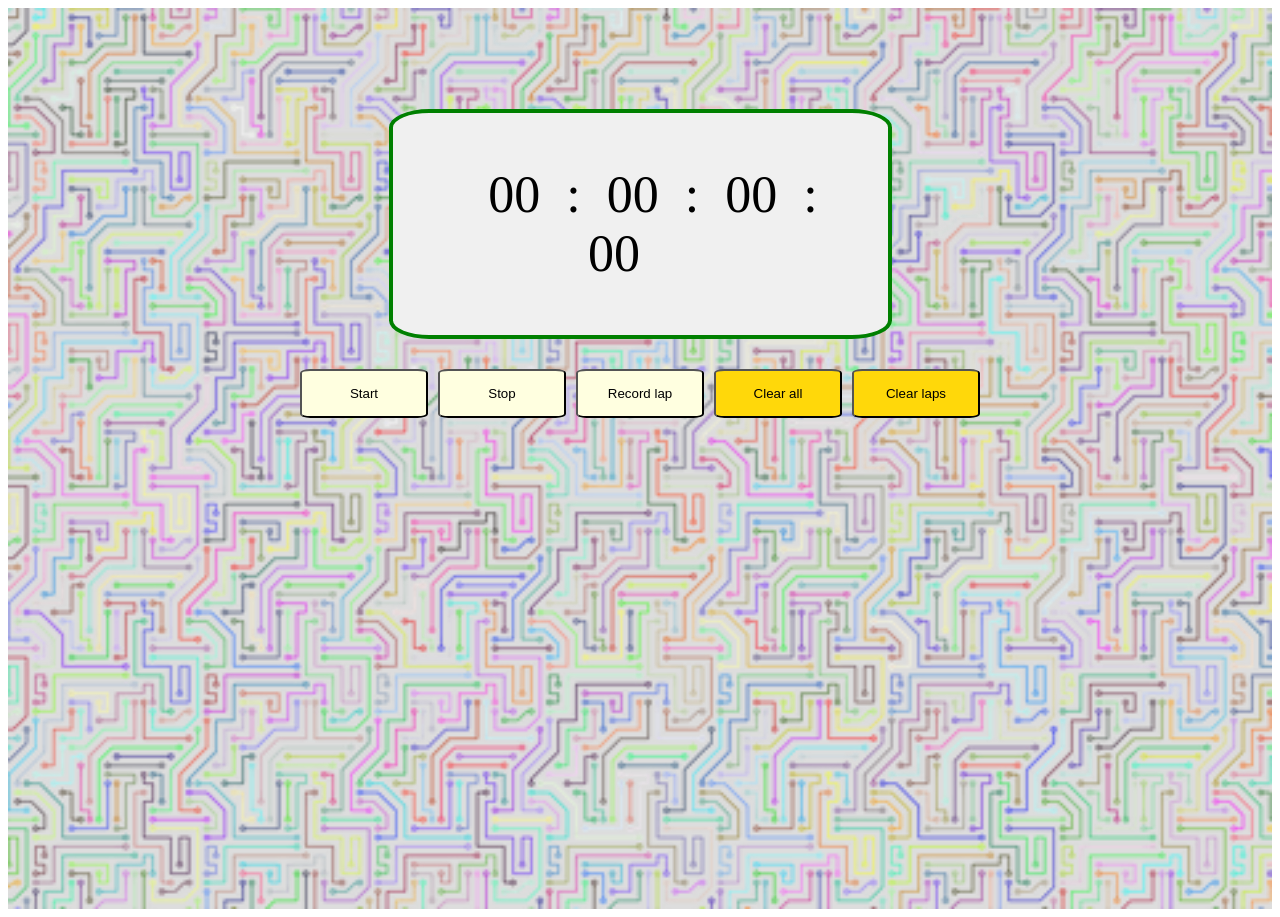
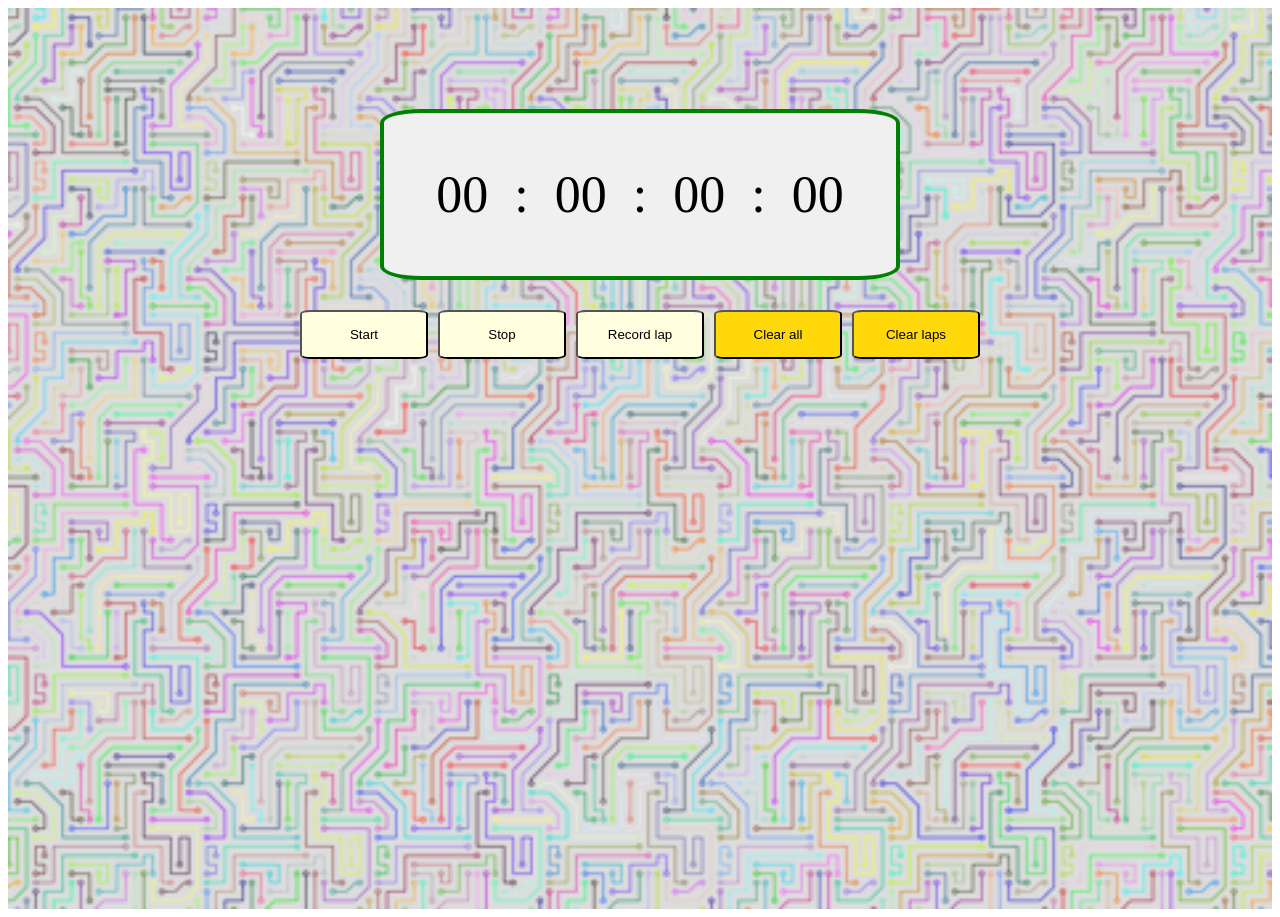
Before and after one commit to three-cubed/stopwatch_react, a React (Create React App) app: page / in a window 1280 px wide. Built offline with nearby package versions, Linux system fonts and the light colour scheme.

Commit message:
further tweaking of CSS

```diff
--- a/src/stylesheet.css
+++ b/src/stylesheet.css
@@ -45,11 +45,7 @@ button:hover {
     border: 4px solid green;
     border-radius: 8%;
     background-color: rgb(240, 240, 240);
-    width: calc(415px + 10vmin);
-    max-width: 95%;
-    min-width: 353px;
-    /* This min-width is to ensure acceptable mobile phone display */
-    /* Remember, min-width always wins over max-width! */
+    min-width: calc(412px + 12vmin);
     text-align: center;
 }
 
```
